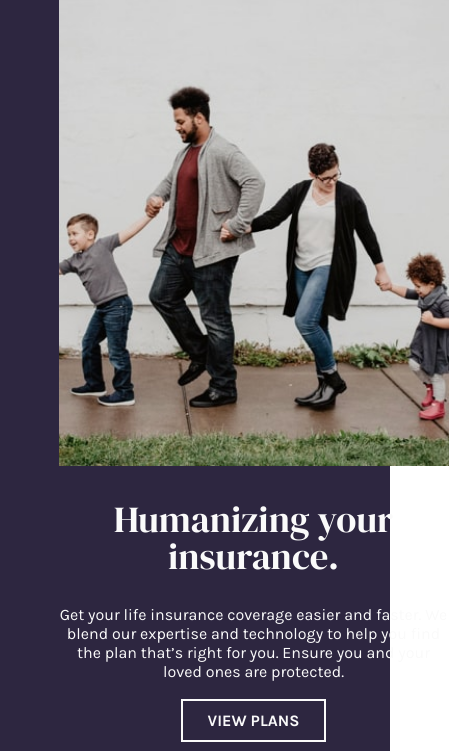
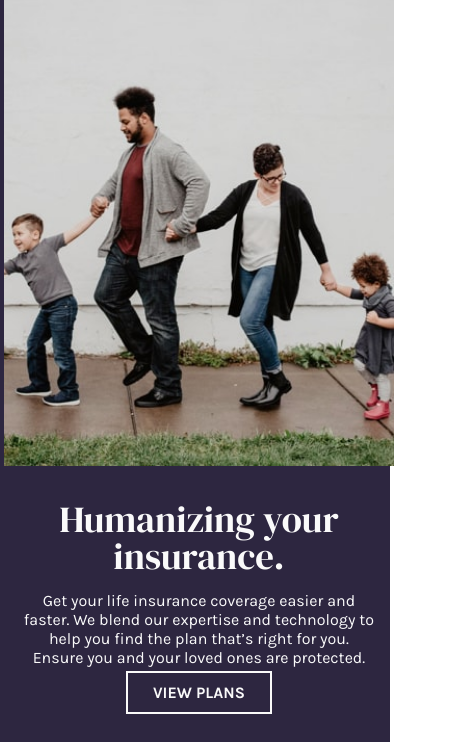
Before and after one commit to chillz-the-first/insure-landing-page-master, a plain HTML site: page index.html in a window 390 px wide. Shown: the part 93-844 px from the top of the page, 449 px wide, since content can reach past the window. Drawn offline with Linux system fonts and the light colour scheme.

Commit message:
Update styles.css

```diff
--- a/styles.css
+++ b/styles.css
@@ -109,6 +109,7 @@ body {
         background-color: var(--Dark-Violet);
         background-image: url("images/bg-pattern-mobile-nav.svg");
         background-position: left 0% bottom 0%;
+        background-size: 100%;
         background-repeat: no-repeat;
         padding: 20px 0;
         position: absolute;
@@ -386,8 +387,8 @@ footer {
         grid-template-columns: 1fr;
         text-align: center;
         width: 100vw;
-        /* position: relative;
-        left: -22%; */
+        position: relative;
+        left: -20%;
     }
     .intro-container .container {
         padding: 0 0 2.5rem 0;
@@ -407,12 +408,15 @@ footer {
 
     .intro-txt {
         order: 2;
-        /* text-align: center; */
     }
     .intro-txt h1 {
         font-size: 2.3rem;
         line-height: 100%;
         margin: 1rem 0;
+    }
+    .intro-txt p {
+        width: 90%;
+        margin: 1rem auto;
     }
 
     .intro-btn {
```
